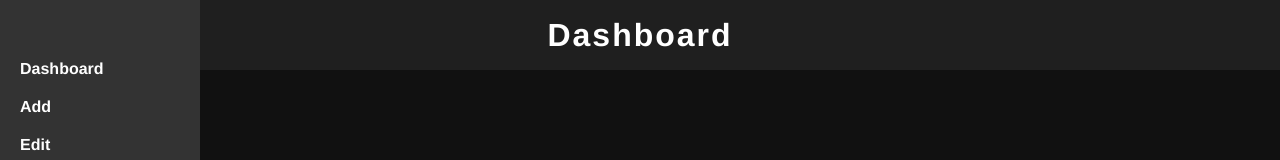
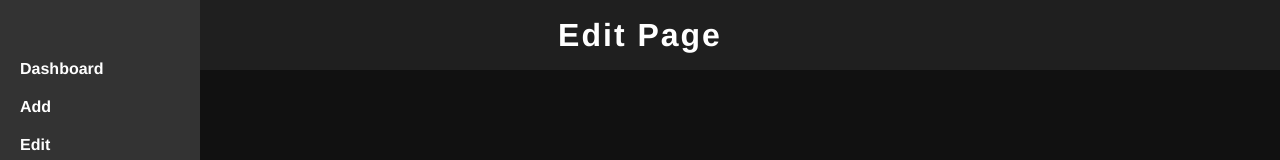
Before and after one commit to Cardpatr/skillsbadgeexam, a React (Create React App) app: page /dashboard/edit in a window 1280 px wide. Shown: the top 160 px of the page. Built offline with nearby package versions, Linux system fonts and the light colour scheme.

Commit message:
feat: update dashboard header to show page name based on route

```diff
--- a/src/components/DashboardLayout.js
+++ b/src/components/DashboardLayout.js
@@ -1,13 +1,24 @@
 import React from 'react';
 import Sidebar from './Sidebar';
 import './Dashboard.css';
-import { Outlet } from 'react-router-dom';
+import { Outlet, useLocation } from 'react-router-dom';
 
 export default function DashboardLayout() {
+  const location = useLocation();
+
+  let headerText = 'Dashboard';
+  if (location.pathname.includes('/dashboard/edit')) {
+    headerText = 'Edit Page';
+  } else if (location.pathname.includes('/dashboard/add')) {
+    headerText = 'Add Page';
+  } else if (location.pathname.includes('/dashboard/report')) {
+    headerText = 'Report Page';
+  }
+
   return (
     <div className="dashboard-wrapper">
       <header className="dashboard-header">
-        <h1>Dashboard</h1>
+        <h1>{headerText}</h1>
       </header>
       <div className="dashboard-body">
         <Sidebar />
```
